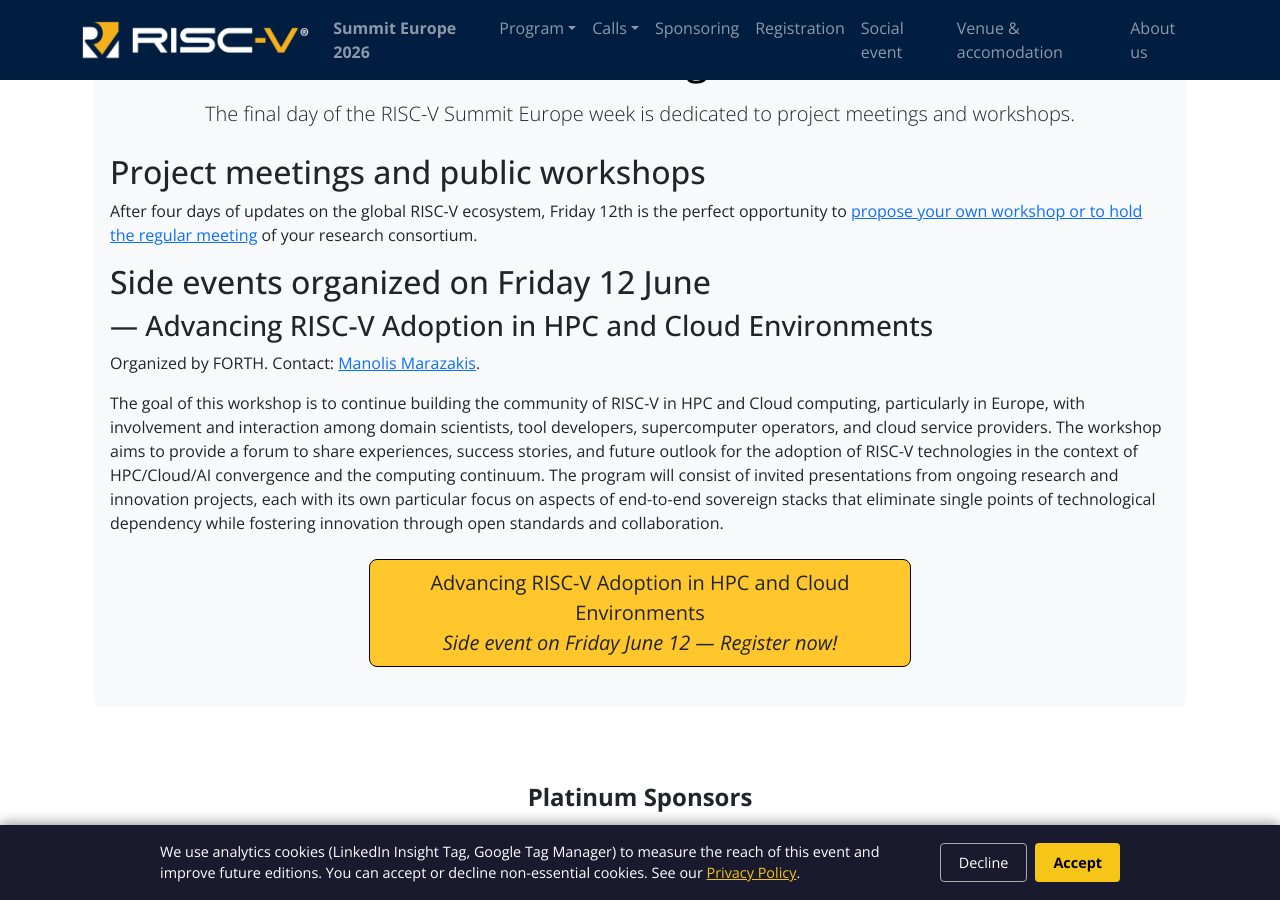
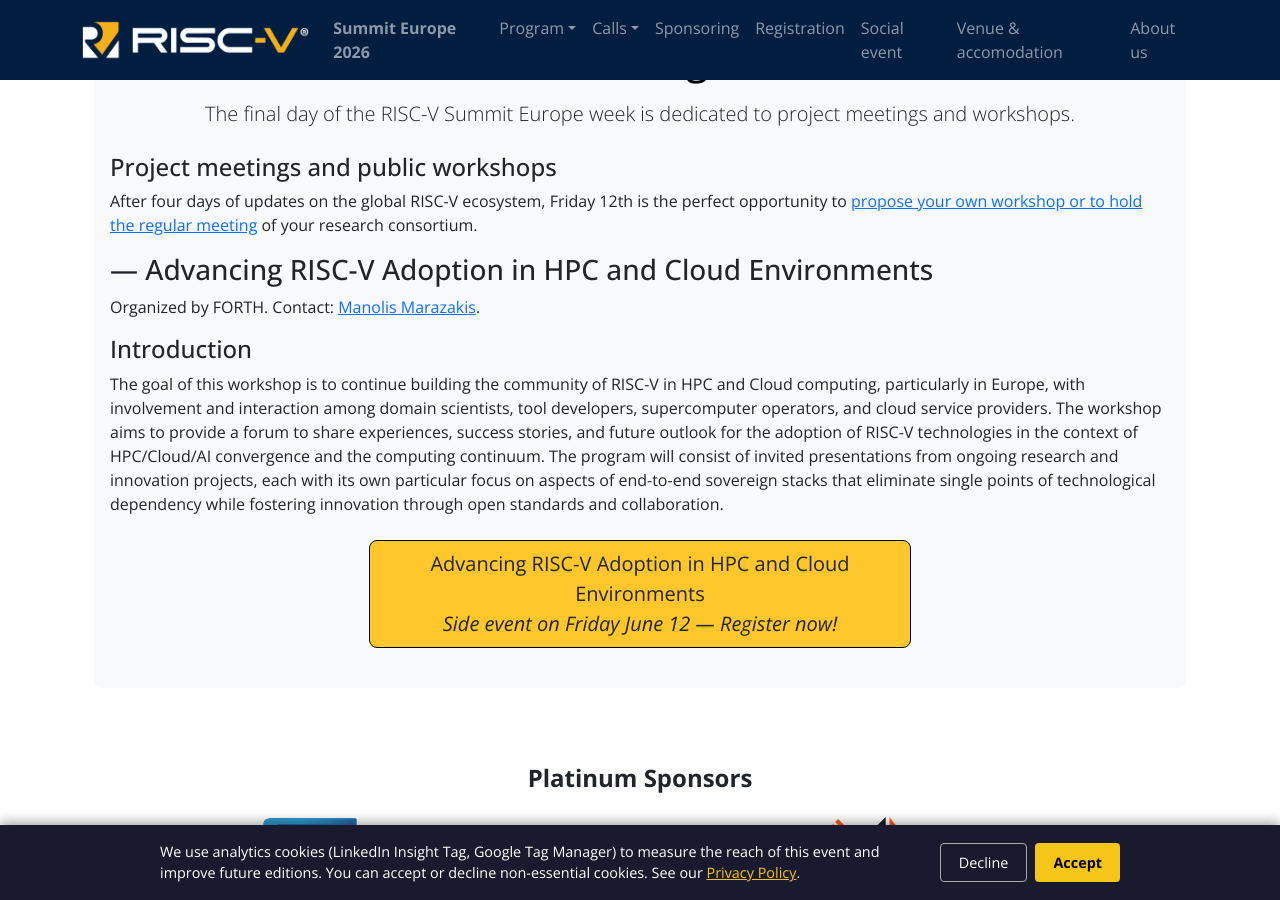
Before and after one commit to riscv-europe/summit-website-development, a Jekyll site: the page built from summit/2026/side-events-program.md, in a window 1280 px wide and 900 px high, scrolled down 555 px. Built offline with Jekyll 4.4.1, drawn with Linux system fonts in a browser that asks for light colours.

Commit message:
Fix: improve wording.

```diff
--- a/summit/2026/side-events-program.md
+++ b/summit/2026/side-events-program.md
@@ -12,19 +12,18 @@
     lead = "The final day of the RISC-V Summit Europe week is dedicated to project meetings and workshops."
 %}
 
-## Project meetings and public workshops
+#### Project meetings and public workshops
 
 After four days of updates on the global RISC-V ecosystem, Friday 12th
 is the perfect opportunity to <a
 href="side-events.html">propose your own workshop or to
 hold the regular meeting</a> of your research consortium.
 
-## Side events organized on Friday 12 June
-
-
 ### &mdash; Advancing RISC-V Adoption in HPC and Cloud Environments
 
 Organized by FORTH. Contact: <a href="mailto:maraz@ics.forth.gr?Subject=RISC-V%20Summit%20WS%20on%20RISC-V%20in%20Cloud%20and%20HPC ">Manolis Marazakis</a>.
+
+#### Introduction
 
 The goal of this workshop is to continue building the community of
 RISC-V in HPC and Cloud computing, particularly in Europe, with
```
